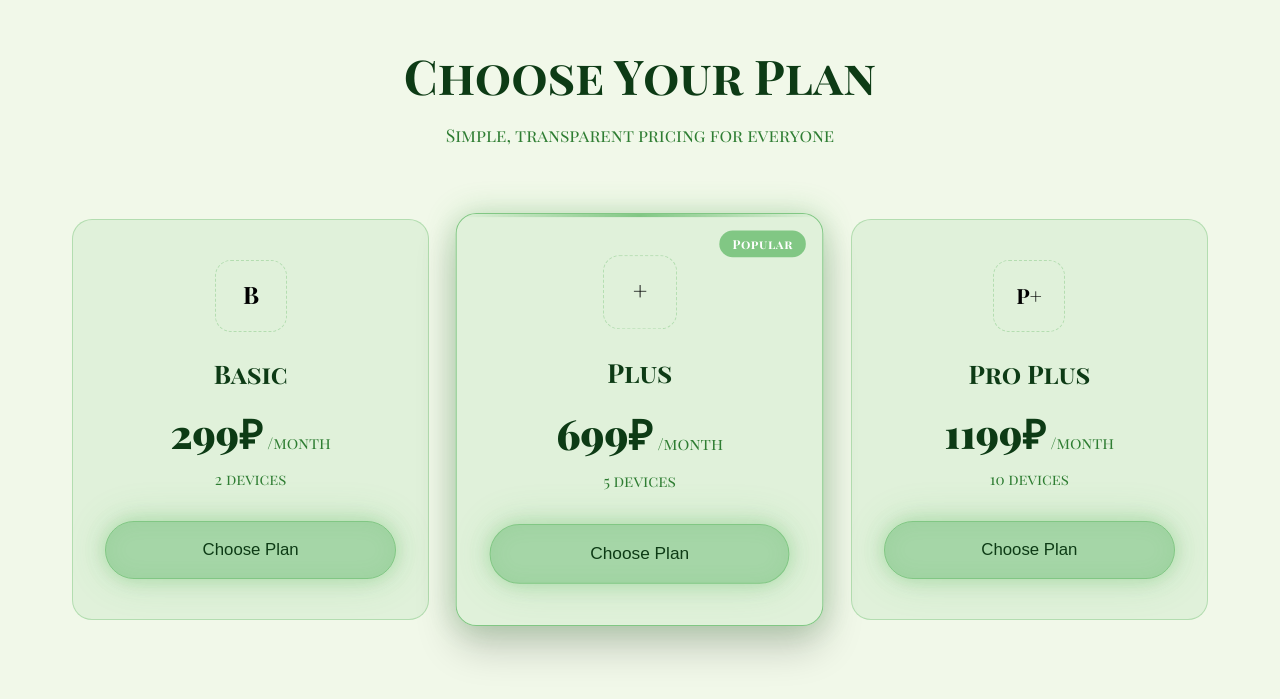
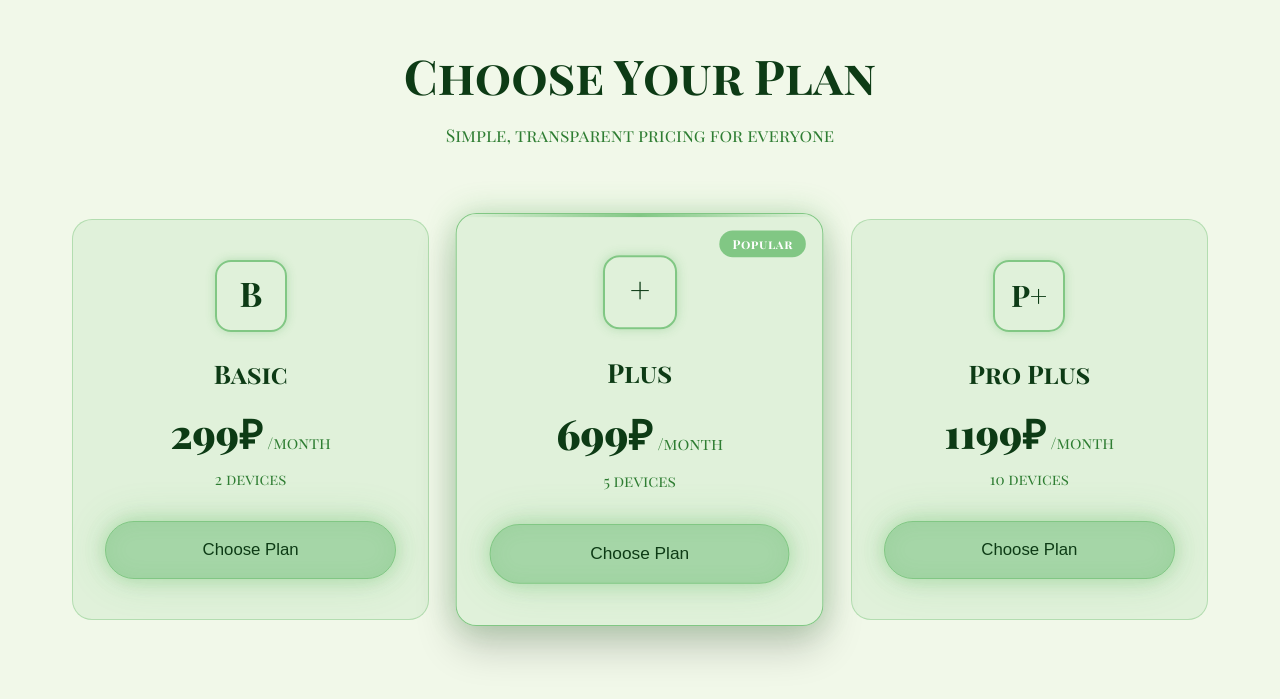
Before and after one commit to TWOINTHEPINKY/LCP4MEMBERS, a React (Vite) app: page / in a window 1280 px wide. Shown: the part 1583-2282 px from the top of the page. Built offline with nearby package versions, Linux system fonts and the light colour scheme.

Commit message:
wocursor

```diff
--- a/src/App.css
+++ b/src/App.css
@@ -119,6 +119,7 @@ header { position: fixed; top: 0; left: 0; right: 0; z-index: 1000; padding: 1re
   border-color: var(--moss-light);
   color: var(--moss-text-bright);
   box-shadow: 0 0 25px var(--moss-glow);
+  transform: translateY(-1px);
 }
 .account-btn svg {
   width: 20px;
@@ -365,49 +366,18 @@ header { position: fixed; top: 0; left: 0; right: 0; z-index: 1000; padding: 1re
   align-items: center;
   justify-content: center;
   background: transparent;
-  border: 1px dashed var(--moss-border);
-  border-radius: 16px;
-  transition: all 0.6s var(--transition-smooth);
-}
-
-.pricing-icon {
-  width: 72px;
-  height: 72px;
-  margin: 0 auto 1.5rem;
-  display: flex;
-  align-items: center;
-  justify-content: center;
-  background: transparent;
-  border: 1px dashed var(--moss-border);
+  border: 2px solid var(--moss-light); /* Сплошная, жирная, зеленая */
   border-radius: 16px;
   transition: all 0.6s var(--transition-smooth);
   color: var(--moss-text-bright);
+  box-shadow: 0 0 10px rgba(76, 175, 80, 0.3); /* Легкая подсветка по умолчанию */
 }
 
 .pricing-card:hover .pricing-icon {
-  border-color: var(--moss-light);
-  box-shadow: 0 0 15px var(--moss-glow);
+  border-color: var(--moss-glow-strong); /* Яркий зеленый при наведении */
+  box-shadow: 0 0 20px var(--moss-glow), 0 0 40px rgba(76, 175, 80, 0.5); /* Сильная подсветка */
   color: var(--moss-light);
-}
-
-.plan-icon-svg {
-  width: 48px;
-  height: 48px;
-}
-
-/* Светлая тема: иконки тарифов чёрные */
-[data-theme="light"] .plan-icon-svg text {
-  fill: #000000 !important;
-}
-
-/* Тёмная тема: иконки тарифов белые */
-[data-theme="dark"] .plan-icon-svg text {
-  fill: #E8F5E9 !important;
-}
-
-.pricing-card:hover .pricing-icon {
-  border-color: var(--moss-light);
-  box-shadow: 0 0 15px var(--moss-glow);
+  transform: scale(1.05);
 }
 .plan-name {
   font-family: 'Playfair Display SC', serif;
--- a/src/App.jsx
+++ b/src/App.jsx
@@ -160,27 +160,6 @@ const GreenParticles = ({ particles }) => (
   </>
 )
 
-const CursorTrail = () => {
-  const [dots, setDots] = useState([])
-  useEffect(() => {
-    const handleMove = (e) => {
-      setDots((prev) => [...prev.slice(-15), { id: Date.now() + Math.random(), x: e.clientX, y: e.clientY }])
-    }
-    window.addEventListener('mousemove', handleMove)
-    return () => window.removeEventListener('mousemove', handleMove)
-  }, [])
-  useEffect(() => {
-    const interval = setInterval(() => setDots((prev) => prev.slice(1)), 80)
-    return () => clearInterval(interval)
-  }, [])
-  return (
-    <div className="cursor-trail">
-      {dots.map((dot, i) => (
-        <div key={dot.id} className="trail-dot" style={{ left: dot.x, top: dot.y, opacity: (i + 1) / Math.max(dots.length, 1) * 0.6 }} />
-      ))}
-    </div>
-  )
-}
 
 function App() {
   const getInitialTheme = () => {
@@ -310,7 +289,6 @@ function App() {
       <div className="app">
         <MatrixRain />
         <GreenParticles particles={particles} />
-        <CursorTrail />
 
         <header>
           <div className="header-inner">
```
